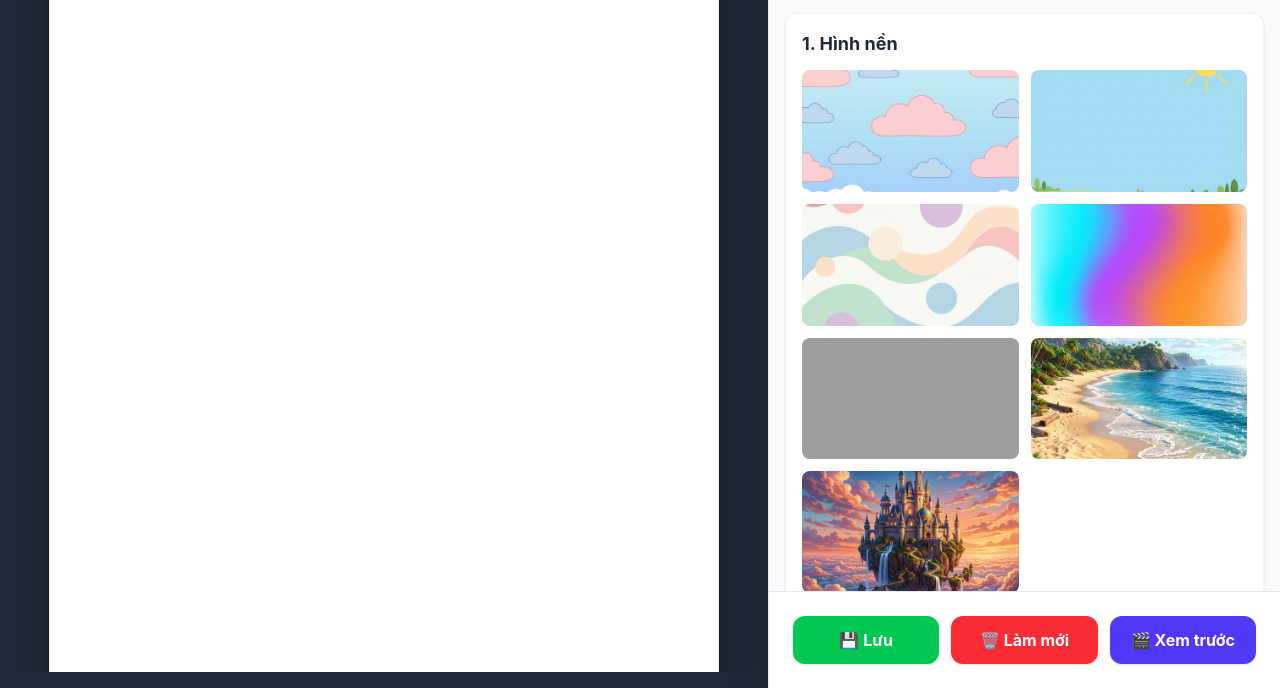
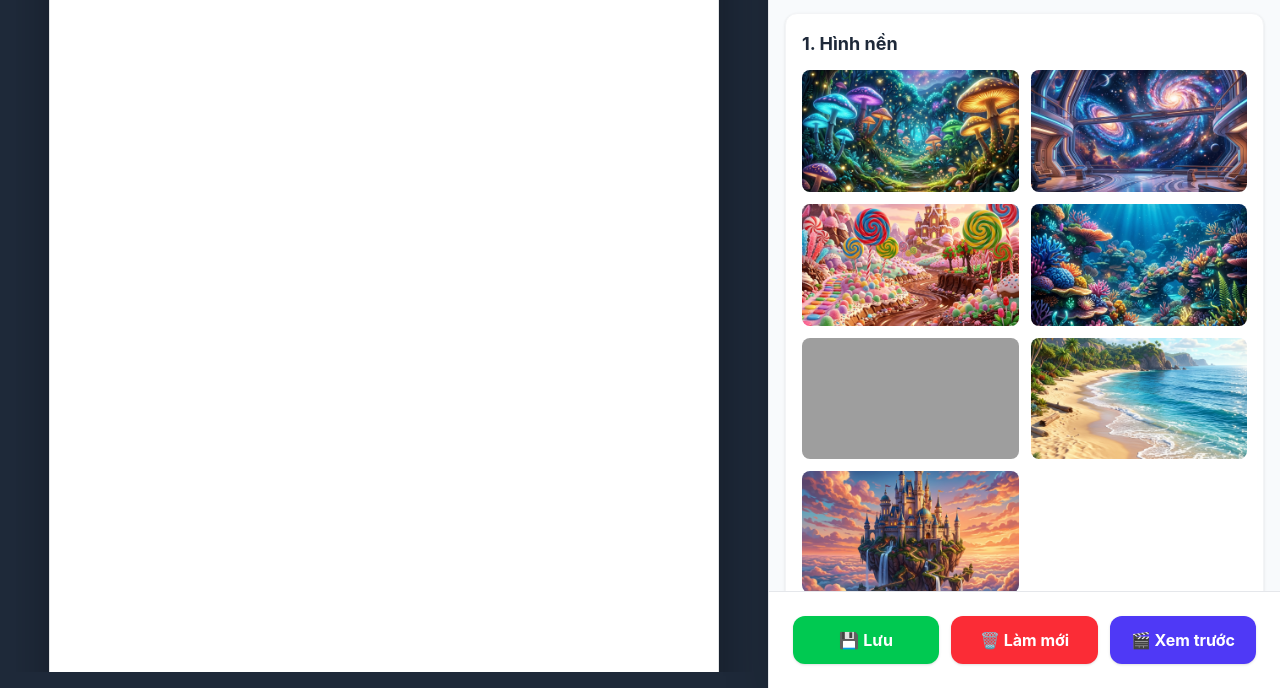
Before and after one commit to huykokukevnnn/sangtaopostertruyenthong, a website built with Vite: page index.html in a window 1280 px wide. Shown: the part 112-800 px from the top of the page. Built offline with nearby package versions, Linux system fonts and the light colour scheme; grey boxes are pictures that could not be loaded; a web font is replaced by a local one.

Commit message:
Replace first 4 backgrounds with new 3D Pixar-style cinematic backgrounds

```diff
--- a/index.html
+++ b/index.html
@@ -45,10 +45,10 @@
         <section class="bg-white rounded-xl shadow-sm border border-gray-100 p-4">
           <h2 class="font-bold text-lg mb-3 text-gray-800">1. Hình nền</h2>
           <div class="grid grid-cols-2 gap-3" id="panel-backgrounds">
-            <img src="/assets/bg_pastel_sky.png" class="draggable-bg w-full aspect-video object-cover rounded-lg cursor-pointer hover:ring-2 hover:ring-blue-500 transition" draggable="true" data-type="background">
-            <img src="/assets/bg_sunny_day.png" class="draggable-bg w-full aspect-video object-cover rounded-lg cursor-pointer hover:ring-2 hover:ring-blue-500 transition" draggable="true" data-type="background">
-            <img src="/assets/bg_clean_geometric.png" class="draggable-bg w-full aspect-video object-cover rounded-lg cursor-pointer hover:ring-2 hover:ring-blue-500 transition" draggable="true" data-type="background">
-            <img src="/assets/bg_abstract_gradient.png" class="draggable-bg w-full aspect-video object-cover rounded-lg cursor-pointer hover:ring-2 hover:ring-blue-500 transition" draggable="true" data-type="background">
+            <img src="/assets/bg_enchanted_forest.png" class="draggable-bg w-full aspect-video object-cover rounded-lg cursor-pointer hover:ring-2 hover:ring-blue-500 transition" draggable="true" data-type="background">
+            <img src="/assets/bg_space_station.png" class="draggable-bg w-full aspect-video object-cover rounded-lg cursor-pointer hover:ring-2 hover:ring-blue-500 transition" draggable="true" data-type="background">
+            <img src="/assets/bg_candy_land.png" class="draggable-bg w-full aspect-video object-cover rounded-lg cursor-pointer hover:ring-2 hover:ring-blue-500 transition" draggable="true" data-type="background">
+            <img src="/assets/bg_underwater.png" class="draggable-bg w-full aspect-video object-cover rounded-lg cursor-pointer hover:ring-2 hover:ring-blue-500 transition" draggable="true" data-type="background">
             <img src="/assets/bg_cyberpunk.png" class="draggable-bg w-full aspect-video object-cover rounded-lg cursor-pointer hover:ring-2 hover:ring-blue-500 transition" draggable="true" data-type="background">
             <img src="/assets/bg_beach.png" class="draggable-bg w-full aspect-video object-cover rounded-lg cursor-pointer hover:ring-2 hover:ring-blue-500 transition" draggable="true" data-type="background">
             <img src="/assets/bg_magic_castle.png" class="draggable-bg w-full aspect-video object-cover rounded-lg cursor-pointer hover:ring-2 hover:ring-blue-500 transition" draggable="true" data-type="background">
```
Also changed, not shown: public/assets/bg_candy_land.png (added), public/assets/bg_enchanted_forest.png (added), public/assets/bg_space_station.png (added), public/assets/bg_underwater.png (added).
